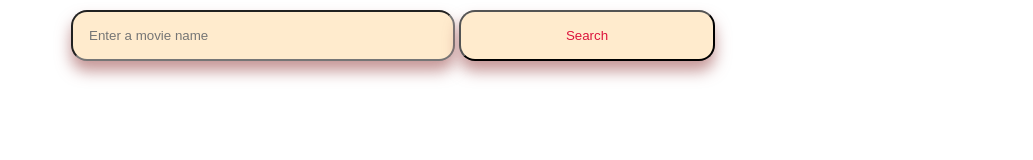
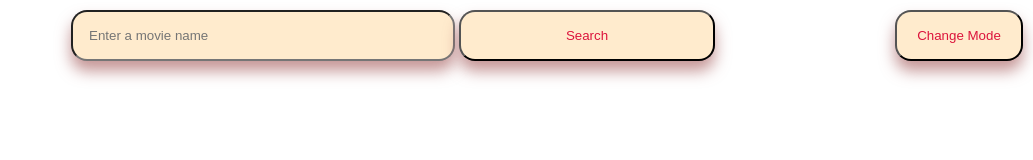
Before and after one commit to rosh-lab/Javascript-learning, a plain HTML site: page Day-16 MovieSearch Project using fetch/index.html in a window 1280 px wide. Shown: the whole page, without its empty margins (247-1280 px from the left). Drawn offline with Linux system fonts and the light colour scheme.

Commit message:
Added DarkMode concept second commit

```diff
--- a/Day-16 MovieSearch Project using fetch/index.html
+++ b/Day-16 MovieSearch Project using fetch/index.html
@@ -9,6 +9,7 @@
 </head>
 
 <body>
+    <button id="darkMode">Change Mode</button>
     <div class="inputdiv">
         <input type="text" id="movieName" placeholder="Enter a movie name">
         <button id="btn">Search</button>
--- a/Day-16 MovieSearch Project using fetch/script.js
+++ b/Day-16 MovieSearch Project using fetch/script.js
@@ -1,3 +1,8 @@
+const darkMode=document.getElementById('darkMode');
+darkMode.addEventListener("click",colorchange)
+function colorchange(){
+    document.body.style.backgroundColor="black"
+}
 const containerDiv=document.getElementById('container')
 const movieDiv=document.getElementById('movieName')
 const button=document.getElementById('btn')
--- a/Day-16 MovieSearch Project using fetch/style.css
+++ b/Day-16 MovieSearch Project using fetch/style.css
@@ -6,7 +6,6 @@
 body{
     display: flex;
     flex-direction: column;
-    justify-content: center;
     align-items: center;
     gap: 2rem;
     max-width: 1280px;
@@ -60,3 +59,15 @@ body{
 .inputdiv{
     margin-top: 10px;
 }
+#darkMode{
+     border-radius: 1rem;
+    padding: 1rem;
+    width: 10vw;
+    background-color: blanchedalmond;
+    color: crimson;
+    box-shadow: 0 10px 15px rgba(159, 80, 80, 0.6);
+    position: absolute;
+    right: 0;
+    margin-right: 10px;
+    margin-top: 10px;
+}
```
